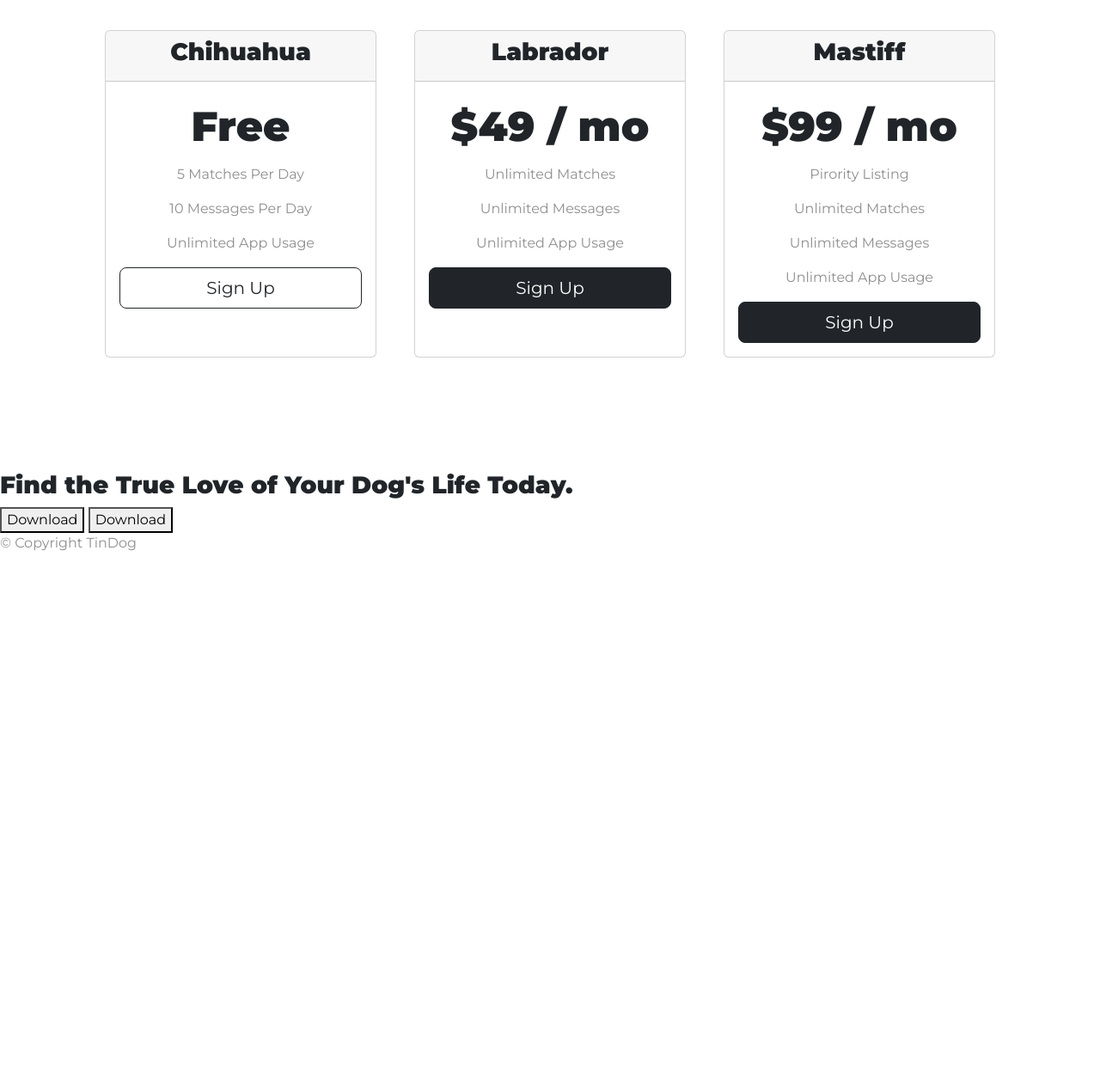
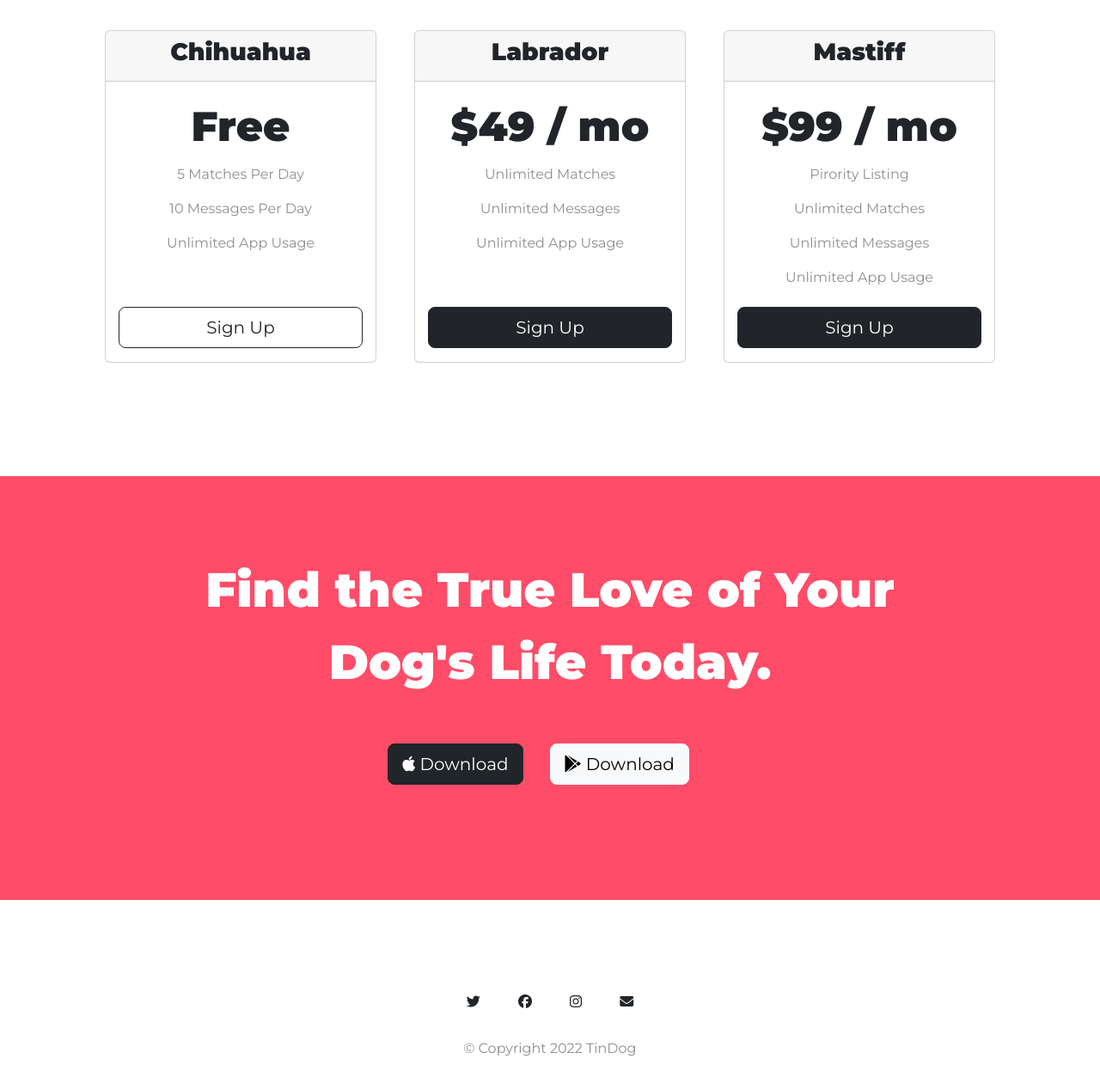
Before and after one commit to jakobvial/TinDog-Start-master, a plain HTML site: page index.html in a window 1280 px wide. Shown: the part 2051-3318 px from the top of the page at 86% size. Before the commit the page ends 2711 px from the top, so only its background shows below. Drawn offline with nearby package versions, Linux system fonts and the light colour scheme.

Commit message:
End lesson 86

```diff
--- a/css/styles.css
+++ b/css/styles.css
@@ -1,3 +1,4 @@
+/*region General*/
 body {
     font-family: Montserrat, sans-serif;
 }
@@ -24,19 +25,14 @@ p {
     color: #8f8f8f;
 }
 
-#title {
-    background-color: #ff4c68;
-    color: #fff;
-    position: relative;
-}
-
 .container-fluid {
     padding: 3% 15% 7%;
 
 }
 
-/*Navigation bar*/
+/*endregion*/
 
+/*region Navigation bar*/
 .navbar {
     font-family: Ubuntu, sans-serif;
     padding: 0 0 4.5rem;
@@ -57,20 +53,32 @@ p {
     font-size: 1.2rem;
 }
 
-/*Title left*/
+/*endregion*/
+
+/*region Title*/
+
+#title {
+    background-color: #ff4c68;
+    color: #ffffff;
+    position: relative;
+}
+
+/*region Title left*/
 .title-left {
     position: relative;
     z-index: 1;
 }
 
-/*Download buttons*/
+/*endregion*/
 
+/*region Download buttons*/
 .download-button {
     margin: 5% 3% 5% 0;
 }
 
-/*Title image*/
+/*endregion*/
 
+/*region Title image*/
 .title-img {
     position: absolute;
     right: 25%;
@@ -79,7 +87,22 @@ p {
     z-index: 0;
 }
 
-/*Features*/
+@media (max-width: 991px) {
+    .title-img {
+        position: static;
+        transform: rotate(0);
+        width: 60%;
+    }
+
+    #title {
+        text-align: center;
+    }
+}
+
+/*endregion*/
+/*endregion*/
+
+/*region Features*/
 #features {
     background-color: white;
     padding: 7% 15%;
@@ -100,10 +123,12 @@ p {
     color: #ff4c68;
 }
 
-/*Testimonials*/
+/*endregion*/
+
+/*region Testimonials*/
 #testimonials {
     background-color: #ef8172;
-    color: #fff;
+    color: #ffffff;
     text-align: center;
 }
 
@@ -128,7 +153,9 @@ p {
     width: 15%;
 }
 
-/*Pricing*/
+/*endregion*/
+
+/*region Pricing*/
 #pricing {
     padding: 100px;
     text-align: center;
@@ -138,14 +165,50 @@ p {
     padding: 3% 2%;
 }
 
-@media (max-width: 991px) {
-    .title-img {
-        position: static;
-        transform: rotate(0);
-        width: 60%;
-    }
+.card-body {
+    padding-bottom: 70px;
+    position: relative;
+}
 
-    #title {
-        text-align: center;
-    }
+.pricing-btn {
+    bottom: 5%;
+    left: 5%;
+    position: absolute;
+    width: 90%;
 }
+
+/*endregion*/
+
+/*region CTA*/
+#cta {
+    background-color: #ff4c68;
+    color: #ffffff;
+    padding: 7% 15%;
+    text-align: center;
+}
+
+.cta-heading{
+    font-family: Montserrat, sans-serif;
+    font-weight: bold;
+    font-size: 3.5rem;
+    line-height: 1.5;
+}
+
+/*endregion*/
+
+/*region Footer*/
+#footer {
+    padding: 7% 15%;
+    text-align: center;
+    background-color: #ffffff;
+}
+
+.footer-icons {
+    margin: 0 0 15px;
+}
+
+.footer-icon {
+    margin: 20px;
+}
+
+/*endregion*/
--- a/index.html
+++ b/index.html
@@ -38,13 +38,13 @@
                     <div class="collapse navbar-collapse" id="navbarTogglerDemo01">
                         <ul class="navbar-nav ms-auto">
                             <li class="nav-item">
-                                <a class="nav-link" href="">Contact</a>
+                                <a class="nav-link" href="#footer">Contact</a>
                             </li>
                             <li class="nav-item">
-                                <a class="nav-link" href="">Pricing</a>
+                                <a class="nav-link" href="#pricing">Pricing</a>
                             </li>
                             <li class="nav-item">
-                                <a class="nav-link" href="">Download</a>
+                                <a class="nav-link" href="#cta">Download</a>
                             </li>
                         </ul>
                     </div>
@@ -156,7 +156,7 @@
                                 <p>5 Matches Per Day</p>
                                 <p>10 Messages Per Day</p>
                                 <p>Unlimited App Usage</p>
-                                <button class="btn btn-lg btn-outline-dark w-100" type="button">Sign Up</button>
+                                <button class="btn btn-lg btn-outline-dark  pricing-btn" type="button">Sign Up</button>
                             </div>
                         </div>
                     </div>
@@ -170,7 +170,7 @@
                                 <p>Unlimited Matches</p>
                                 <p>Unlimited Messages</p>
                                 <p>Unlimited App Usage</p>
-                                <button class="btn btn-lg btn-dark w-100" type="button">Sign Up</button>
+                                <button class="btn btn-lg btn-dark  pricing-btn" type="button">Sign Up</button>
                             </div>
                         </div>
                     </div>
@@ -185,7 +185,7 @@
                                 <p>Unlimited Matches</p>
                                 <p>Unlimited Messages</p>
                                 <p>Unlimited App Usage</p>
-                                <button class="btn btn-lg btn-dark w-100" type="button">Sign Up</button>
+                                <button class="btn btn-lg btn-dark pricing-btn" type="button">Sign Up</button>
                             </div>
                         </div>
                     </div>
@@ -197,9 +197,15 @@
 
         <section id="cta">
 
-            <h3>Find the True Love of Your Dog's Life Today.</h3>
-            <button type="button">Download</button>
-            <button type="button">Download</button>
+            <h3 class="cta-heading">Find the True Love of Your Dog's Life Today.</h3>
+            <button class="btn btn-dark btn-lg download-button" type="button">
+                <i class="fa-brands fa-apple"></i>
+                Download
+            </button>
+            <button class="btn btn-light btn-lg download-button" type="button">
+                <i class="fa-brands fa-google-play"></i>
+                Download
+            </button>
 
         </section>
 
@@ -207,7 +213,15 @@
 
         <footer id="footer">
 
-            <p>© Copyright TinDog</p>
+            <div class="container">
+                <div class="footer-icons">
+                    <i class="footer-icon fa-brands fa-twitter"></i>
+                    <i class="footer-icon fa-brands fa-facebook"></i>
+                    <i class="footer-icon fa-brands fa-instagram"></i>
+                    <i class="footer-icon fa-solid fa-envelope"></i>
+                </div>
+                <p>© Copyright 2022 TinDog</p>
+            </div>
 
         </footer>
 
```
